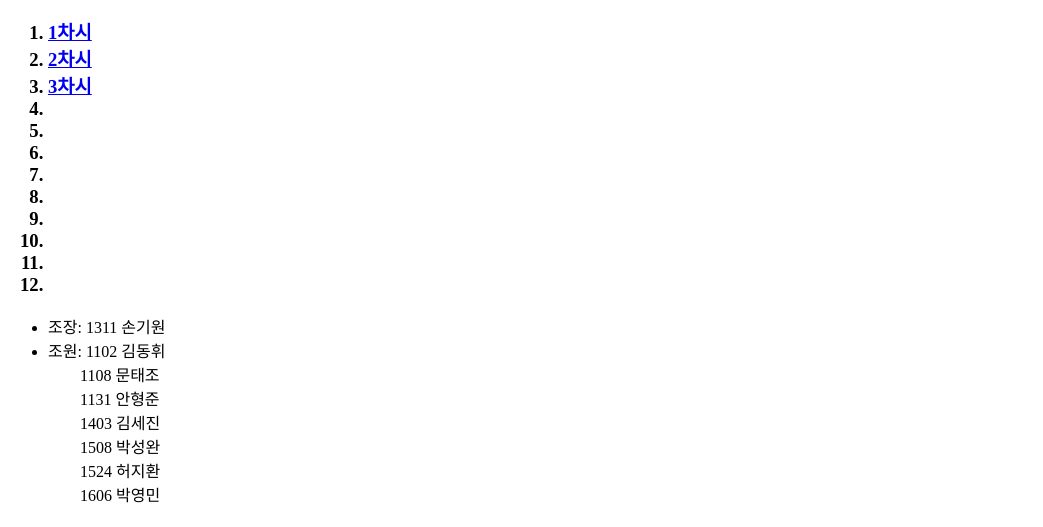
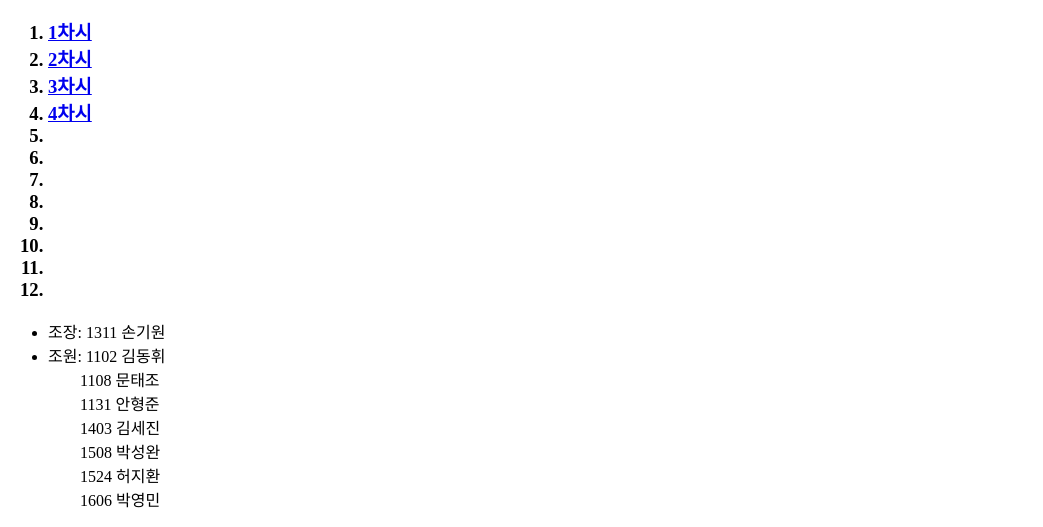
Before and after one commit to distortedspacetime/Pythonic-club, a plain HTML site: page index.html in a window 1280 px wide. Shown: the part 422-949 px from the top of the page, without its empty margins (0-1043 px from the left). Drawn offline with Linux system fonts and the light colour scheme.

Commit message:
add day 4 to index

```diff
--- a/index.html
+++ b/index.html
@@ -20,7 +20,7 @@
                 <li><a href="day1.html">1차시</a></li>
                 <li><a href="day2.html">2차시</a></li>
                 <li><a href="day3.html">3차시</a></li>
-                <li><a href=""></a></li>
+                <li><a href="day4.html">4차시</a></li>
                 <li><a href=""></a></li>
                 <li><a href=""></a></li>
                 <li><a href=""></a></li>
```
